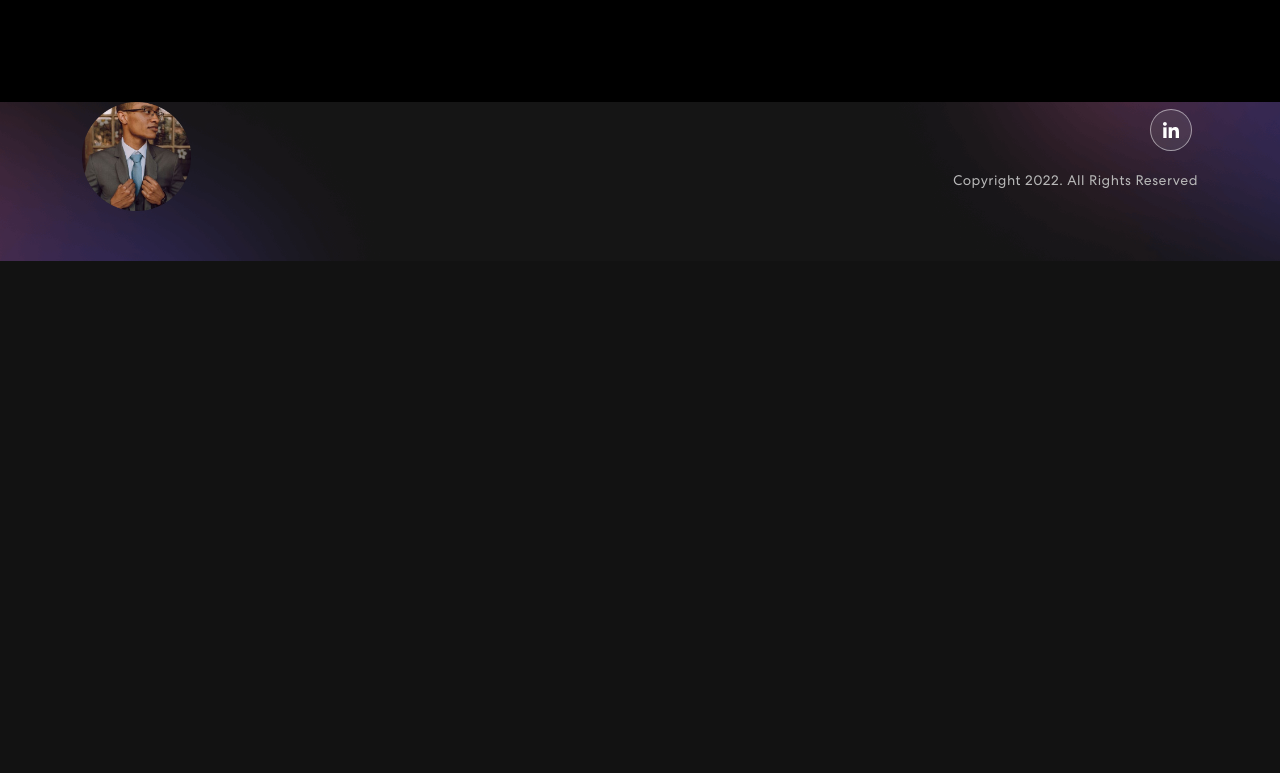
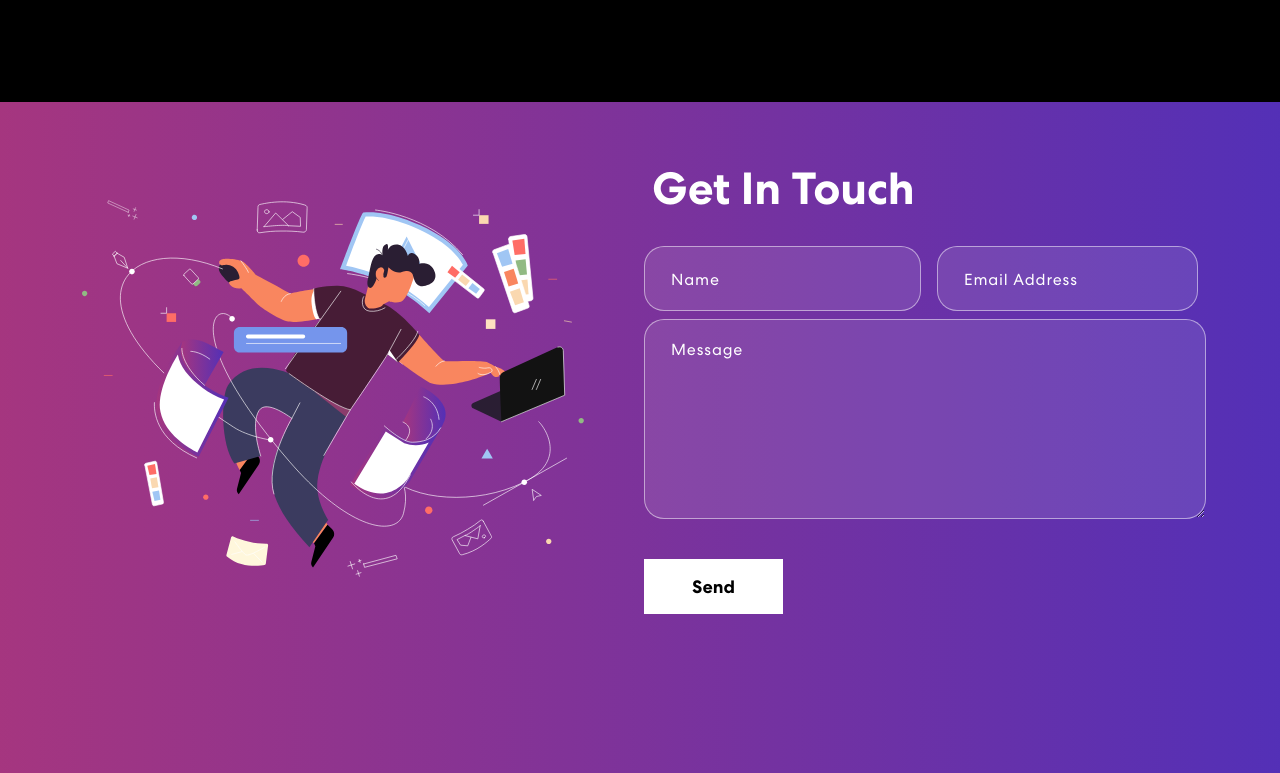
Before and after one commit to IgorAugussto/Personal-Portfolio, a React (Create React App) app: page / in a window 1280 px wide. Shown: the part 1847-2620 px from the top of the page. Before the commit the page ends 2108 px from the top, so only its background shows below. Built offline with nearby package versions, Linux system fonts and the light colour scheme.

Commit message:
building the contact

```diff
--- a/src/App.css
+++ b/src/App.css
@@ -511,7 +511,20 @@ nav.navbar .navbar-toggler[aria-expanded="true"] .navbar-toggler-icon {
 	font-weight: 700;
   margin-bottom: 30px;
 }
-.contact form input, .contact form textarea {
+.contact form textarea {
+  width: 100%;
+  background: rgba(255, 255, 255, 0.1);
+  border: 1px solid rgba(255, 255, 255, 0.5);
+  border-radius: 20px;
+  color: #fff;
+  margin: 0 0 8px 0;
+  padding: 18px 26px;
+  font-weight: 500;
+  font-size: 18px;
+  letter-spacing: 0.8px;
+  transition: 0.3s ease-in-out;
+}
+.contact form input {
   width: 100%;
   background: rgba(255, 255, 255, 0.1);
   border: 1px solid rgba(255, 255, 255, 0.5);
--- a/src/App.js
+++ b/src/App.js
@@ -5,6 +5,7 @@ import NavBar from './components/NavBar';
 import Banner from './components/Banner';
 import Skills from './components/Skills';
 import Projects from './components/Projects';
+import Contact from './components/Contact';
 import Footer from './components/Footer';
 import 'bootstrap/dist/css/bootstrap.min.css';
 
@@ -16,6 +17,7 @@ function App() {
       <Banner />
       <Skills />
       <Projects />
+      <Contact />
       <Footer />
     </div>
   );
--- a/src/components/Contact.js
+++ b/src/components/Contact.js
@@ -38,9 +38,9 @@ export const Contact = () => {
     let result = await response.json();
     setFormDetails(formInitialDetails);
     if (result.code == 200) {
-      setStatus({ succes: true, message: 'Message sent successfully'});
+      setStatus({ succes: true, message: 'Message sent successfully' });
     } else {
-      setStatus({ succes: false, message: 'Something went wrong, please try again later.'});
+      setStatus({ succes: false, message: 'Something went wrong, please try again later.' });
     }
   };
 
@@ -51,7 +51,7 @@ export const Contact = () => {
           <Col size={12} md={6}>
             <TrackVisibility>
               {({ isVisible }) =>
-                <img className={isVisible ? "animate__animated animate__zoomIn" : ""} src={contactImg} alt="Contact Us"/>
+                <img className={isVisible ? "animate__animated animate__zoomIn" : ""} src={contactImg} alt="Contact Us" />
               }
             </TrackVisibility>
           </Col>
@@ -63,16 +63,10 @@ export const Contact = () => {
                   <form onSubmit={handleSubmit}>
                     <Row>
                       <Col size={12} sm={6} className="px-1">
-                      <input type="text" value={formDetails.firstName} placeholder="First Name" onChange={(e) => onFormUpdate('firstName', e.target.value)} />
+                        <input type="text" value={formDetails.firstName} placeholder="Name" onChange={(e) => onFormUpdate('firstName', e.target.value)} />
                       </Col>
-                    <Col size={12} sm={6} className="px-1">
-                      <input type="text" value={formDetails.lasttName} placeholder="Last Name" onChange={(e) => onFormUpdate('lastName', e.target.value)}/>
-                    </Col>
-                    <Col size={12} sm={6} className="px-1">
+                      <Col size={12} sm={6} className="px-email">
                         <input type="email" value={formDetails.email} placeholder="Email Address" onChange={(e) => onFormUpdate('email', e.target.value)} />
-                    </Col>
-                    <Col size={12} sm={6} className="px-1">
-                      <input type="tel" value={formDetails.phone} placeholder="Phone No." onChange={(e) => onFormUpdate('phone', e.target.value)}/>
                       </Col>
                       <Col size={12} className="px-1">
                         <textarea rows="6" value={formDetails.message} placeholder="Message" onChange={(e) => onFormUpdate('message', e.target.value)}></textarea>
@@ -94,3 +88,5 @@ export const Contact = () => {
     </section>
   )
 }
+
+export default Contact;
```
Lines whose indentation alone changed are shown as unchanged.
